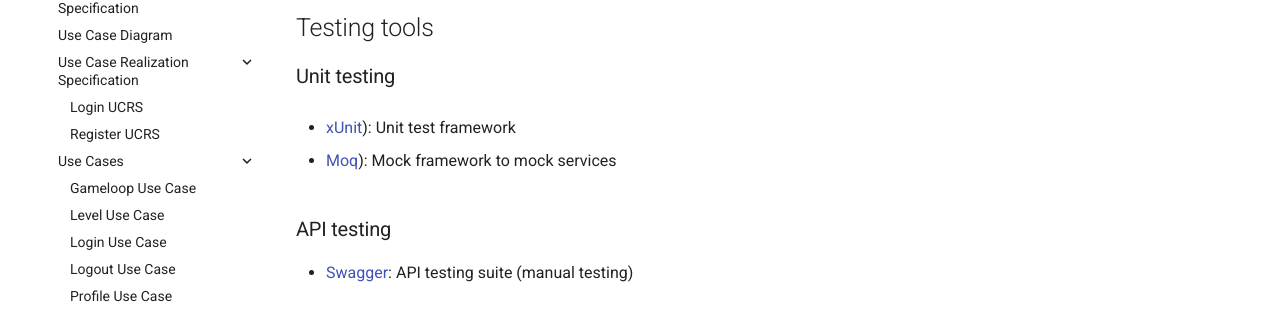
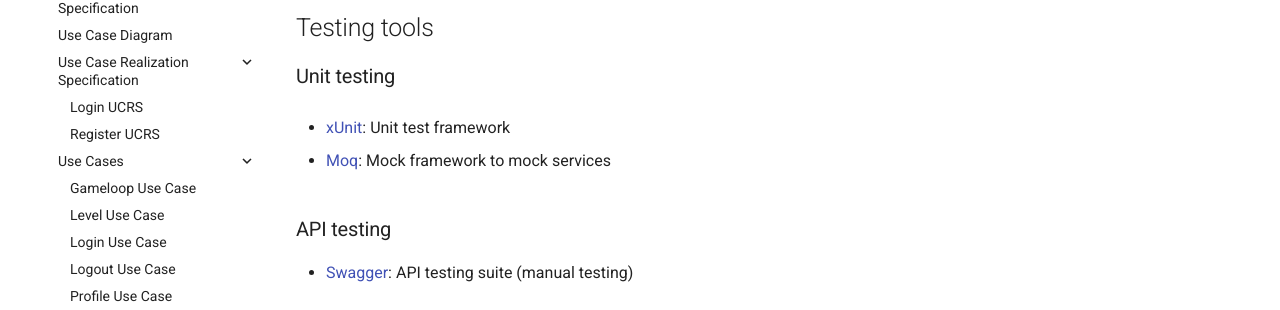
Before and after one commit to CUMGroup/AMOGUS, an MkDocs documentation site: the page built from docs/Developer Docs/Testing/Testplan.md, in a window 1280 px wide and 900 px high, scrolled down 386 px. Shown: the part 142-452 px from the top of the window. Built offline with MkDocs 1.6.1 and Material for MkDocs 9.7.7, drawn with Linux system fonts in a browser that asks for light colours; comment, search, counter and statistics services are not loaded; part of the change alters nothing that is shown.

```diff
--- a/docs/Developer Docs/Testing/Testplan.md
+++ b/docs/Developer Docs/Testing/Testplan.md
@@ -24,9 +24,9 @@ Every Endpoint had been testet via Swagger.
 
 ### Unit testing
 
-- [xUnit]([GitHub - xunit/xunit: xUnit.net is a free, open source, community-focused unit testing tool for .NET.](https://github.com/xunit/xunit "https://github.com/xunit/xunit")): Unit test framework
+- [xUnit](https://github.com/xunit/xunit): Unit test framework
 
-- [Moq]([GitHub - moq/moq4: Repo for managing Moq 4.x](https://github.com/moq/moq4 "https://github.com/moq/moq4")): Mock framework to mock services
+- [Moq](https://github.com/moq/moq4): Mock framework to mock services
 
 ### API testing
 
```
